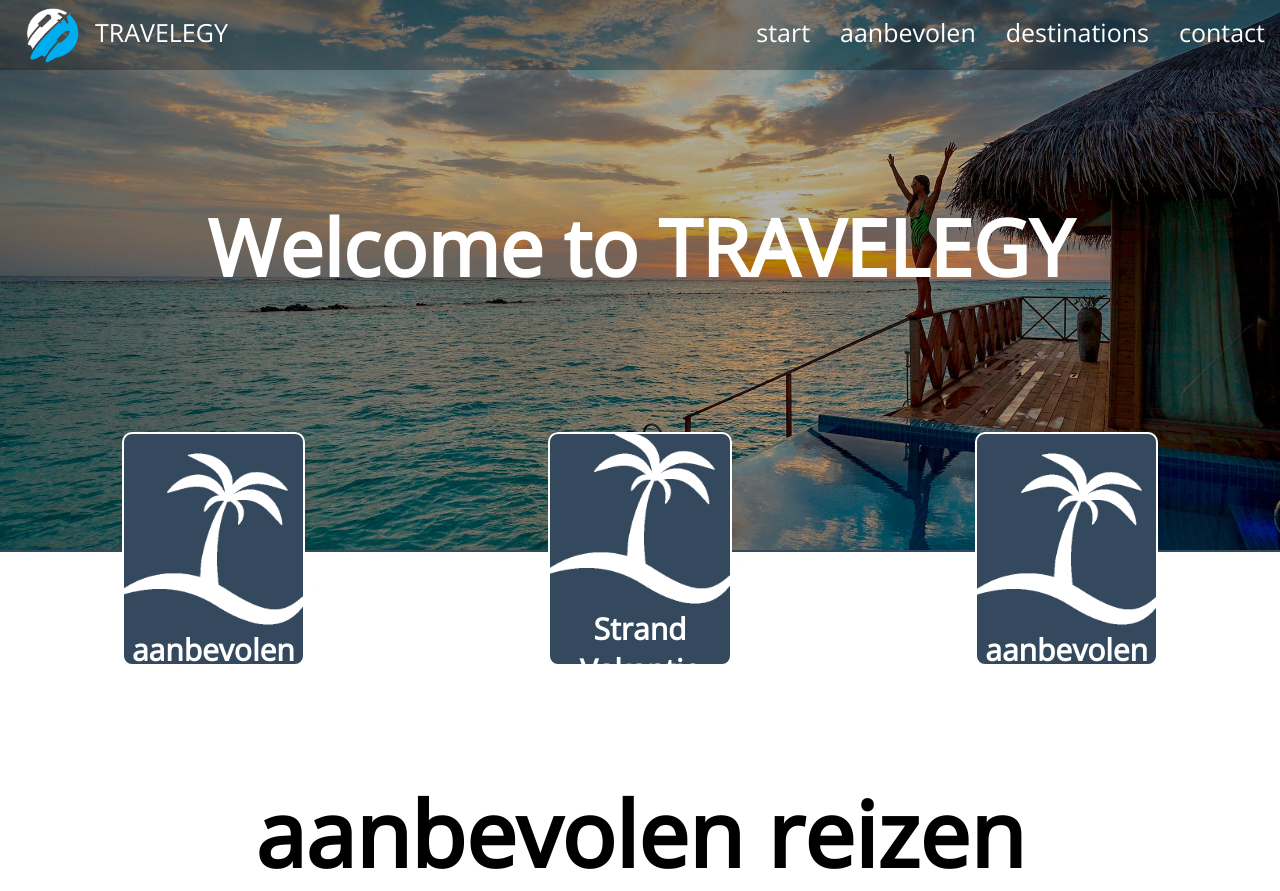
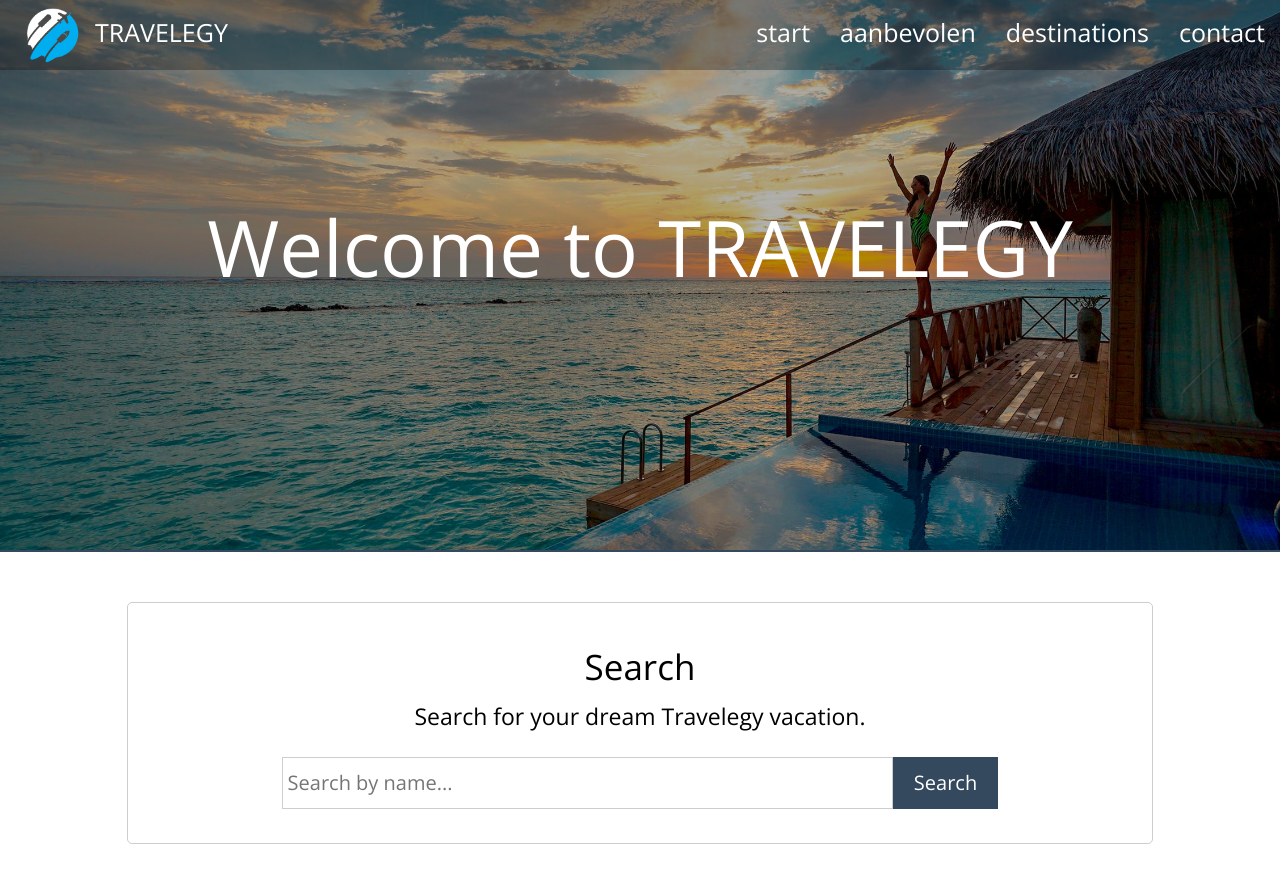
Before and after one commit to CaseBody/CRUD-P4, a PHP site: page / in a window 1280 px wide. Shown: the top 891 px of the page. Run offline with PHP 8.4, Linux system fonts and the light colour scheme.

Commit message:
part one

```diff
--- a/CSS/styles.css
+++ b/CSS/styles.css
@@ -2,7 +2,7 @@
 	margin: 0;
 	padding: 0;
 	/* fonts */
-	font-family: 'Open Sans', sans-serif;
+	font-family: "Open Sans", sans-serif;
 }
 
 html {
@@ -95,6 +95,8 @@ footer p {
 	font-size: 25px;
 }
 
+/* Home */
+
 .container_startpage {
 	width: 100%;
 	height: 550px;
@@ -109,114 +111,110 @@ footer p {
 	justify-content: center;
 	padding-top: 194px;
 	font-size: 78px;
-	font-weight: bold;
+	font-weight: normal;
 	color: #fff;
 }
 
-.container_categorieen {
-	width: 100%;
-	height: 350px;
-	margin-top: -170px;
-	margin-bottom: 40px;
+.home {
+	display: flex;
+	flex-direction: column;
+	align-items: center;
 }
 
-.container_categorieen .box {
+.home .search {
+	margin-top: 50px;
+	width: 80%;
+	min-width: 700px;
+	height: 240px;
+	border-style: solid;
+	border-color: #cdcdcd;
+	border-radius: 5px;
+	border-width: 0.6px;
+	align-items: center;
+	justify-content: center;
 	display: flex;
-	justify-content: space-around;
+	flex-direction: column;
 }
 
-.container_categorieen .box_cat {
-	display: flex;
-	justify-content: center;
-	align-items: center;
-	flex-direction: column;
-	min-width: 170px;
-	background-color: #3239c0;
-	width: 14%;
-	height: 230px;
-	background-color: var(--main-blue);
-	margin-top: 50px;
-	border: 2px solid #fff;
-	border-radius: 10px;
+.home .search .titel {
+	margin: 5px;
+	font-size: 35px;
 }
 
-.container_categorieen .box_cat .cat-img {
-	width: 200px;
-	height: 200px;
-	margin-top: 10px;
+.home .search .sub_titel {
+	font-size: 23px;
+	margin: 5px;
 }
 
-.container_categorieen .box_cat .cat-img:hover {
+.home .search .search_bar {
+	display: flex;
+	width: 70%;
+	margin-top: 20px;
+}
+
+.home .search .search_bar input {
+	width: 85%;
+	height: 40px;
+	border-color: #cdcdcd;
+	border-style: solid;
+	border-width: 0.6px;
+	font-size: 20px;
+	padding: 5px;
+}
+
+.home .search .search_bar button {
+	width: 15%;
+	background-color: var(--main-blue);
+	border-color: var(--main-blue);
+	border-style: solid;
+	font-size: 20px;
+	color: white;
+}
+
+.home .search .search_bar button:hover {
+	background: linear-gradient(rgba(0, 0, 0, 0.25), rgba(0, 0, 0, 0.25)), var(--main-blue);
 	cursor: pointer;
 }
 
-.container_categorieen .box_cat h2 {
-	text-align: center;
-	font-size: 30px;
-	margin-top: -10px;
-	color: #fff;
+.home .search .search_bar input:focus {
+	outline: none;
+	border-color: black;
 }
 
-.container_aanbevolen_reizen {
-	width: 100%;
-	height: 500px;
+.home .recommended {
+	margin-top: 50px;
+	width: 80%;
+	height: 600px;
+	display: flex;
 }
 
-.container_aanbevolen_reizen .title {
-	display: flex;
-	width: 100%;
-	height: 150px;
-	justify-content: center;
-	font-size: 60px;
-	font-weight: bold;
-	color: black;
+.home .recommended .item {
+	background-image: url("https://cdn.discordapp.com/attachments/968125920038776866/968126658219499571/unknown.png");
+	background-size: cover;
 }
 
-.container_aanbevolen_reizen .aanbevolen_reizen {
-	display: flex;
-	justify-content: space-around;
+.home .recommended .left .item {
 	width: 100%;
-	height: 500px;
+	height: 100%;
 }
 
-.container_aanbevolen_reizen .aanbevolen_reizen .reis_abv {
-	position: relative;
-	display: flex;
-	box-sizing: border-box;
-	width: 20vw;
-	min-width: 250px;
-	height: 20vw;
-	border-color: var(--main-blue);
-	border-radius: 10px;
-	border-width: 3px;
-	justify-content: space-between;
-	flex-direction: column;
-	align-items: center;
-	background: linear-gradient(rgba(0, 0, 0, 0.2), rgba(0, 0, 0, 0.2)),
-		url("https://cdn.discordapp.com/attachments/968125920038776866/968125953651920926/pexels-photo-4388167.jpeg");
-	background-size: cover;
-	background-position: center;
-	margin-bottom: 25px;
-	right: 0;
-	bottom: 0;
-	transition: all 0.8s;
-	overflow: hidden;
+.home .recommended .right .item {
+	width: 100%;
+	height: 50%;
 }
 
-.container_aanbevolen_reizen .aanbevolen_reizen .reis_abv .item_titel {
-	font-size: 45px;
-	margin-top: 10px;
-	color: #fff;
+.home .recommended .left {
+	width: 50%;
+	height: 100%;
+	padding-right: 10px;
 }
 
-.container_aanbevolen_reizen .aanbevolen_reizen .reis_abv .item_subtitel {
-	font-size: 45px;
-	margin-bottom: 10px;
-	color: #fff;
-}
-
-.container_aanbevolen_reizen .aanbevolen_reizen .reis_abv img {
-	width: 15px;
+.home .recommended .right {
+	display: flex;
+	flex-direction: column;
+	row-gap: 10px;
+	width: 50%;
+	height: 100%;
 }
 
 /* Destinations Pagina */
@@ -289,7 +287,8 @@ footer p {
 }
 
 .destinations_pagina .search_bar button:hover {
-	background-color: black;
+	background: linear-gradient(rgba(0, 0, 0, 0.25), rgba(0, 0, 0, 0.25)), var(--main-blue);
+	cursor: pointer;
 }
 
 .destinations_pagina .categories {
--- a/index.php
+++ b/index.php
@@ -10,59 +10,51 @@
 		<!-- icon page -->
 		<link rel="icon" type="image/x-icon" href="Assets/afbeeldingen/.png" />
 		<!-- fonts -->
-    <link rel="preconnect" href="https://fonts.googleapis.com">
-    <link rel="preconnect" href="https://fonts.gstatic.com" crossorigin>
-    <link href="https://fonts.googleapis.com/css2?family=Open+Sans:wght@300&display=swap" rel="stylesheet">
+		<link rel="preconnect" href="https://fonts.googleapis.com" />
+		<link rel="preconnect" href="https://fonts.gstatic.com" crossorigin />
+		<link href="https://fonts.googleapis.com/css2?family=Open+Sans:wght@300&display=swap" rel="stylesheet" />
 	</head>
 
 	<?php
     require_once 'includes/header.php';
   ?>
+
 	<body>
-    <main>
+		<main class="home">
 			<div class="container_startpage">
-        <h2>
-          Welcome to TRAVELEGY
-        </h2>
+				<h2>Welcome to TRAVELEGY</h2>
 			</div>
 
-      <div class="container_categorieen">
-        <div class="box">
-          <div class="box_cat">
-            <img class="cat-img" src="Assets/afbeeldingen/strand_vakantie.png" alt="placeholder">
-            <h2>aanbevolen</h2>
-          </div>
-          <div class="box_cat">
-            <img class="cat-img" src="Assets/afbeeldingen/strand_vakantie.png" alt="placeholder">
-            <h2>Strand Vakantie</h2>
-          </div>
-          <div class="box_cat">
-            <img class="cat-img" src="Assets/afbeeldingen/strand_vakantie.png" alt="placeholder">
-            <h2>aanbevolen</h2>
-          </div>
+			<div class="search">
+				<p class="titel">Search</p>
+				<p class="sub_titel">Search for your dream Travelegy vacation.</p>
+
+				<div class="search_bar">
+					<input type="text" placeholder="Search by name..." />
+					<button>Search</button>
 				</div>
 			</div>
 
-      <div class="container_aanbevolen_reizen">
-        <div class="title">
-          <h2>aanbevolen reizen</h2>
+			<div class="recommended">
+				<div class="left">
+					<div class="item">
+						<p class="titel">Hotel Naam</p>
+						<p class="sub_titel">Cairo, Egypt</p>
+						<p class="price">Now from $ 90.00</p>
 					</div>
-        <div class="aanbevolen_reizen">
-          <div class="reis_abv">
-            <p class="item_titel">Cairo, Egypt</p>
-            <p class="item_subtitel">Boek Nu <img src="Assets/afbeeldingen/arrow_right.png"/></p>
 				</div>
-          <div class="reis_abv">
-            <p class="item_titel">Cairo, Egypt</p>
-            <p class="item_subtitel">Boek Nu <img src="Assets/afbeeldingen/arrow_right.png"/></p>
+
+				<div class="right">
+					<div class="item">
+						<p class="titel">Hotel Naam</p>
+						<p class="sub_titel">Cairo, Egypt</p>
+						<p class="price">Now from $ 90.00</p>
 					</div>
-          <div class="reis_abv">
-            <p class="item_titel">Cairo, Egypt</p>
-            <p class="item_subtitel">Boek Nu <img src="Assets/afbeeldingen/arrow_right.png"/></p>
-          </div>
-          <div class="reis_abv">
-            <p class="item_titel">Cairo, Egypt</p>
-            <p class="item_subtitel">Boek Nu <img src="Assets/afbeeldingen/arrow_right.png"/></p>
+
+					<div class="item">
+						<p class="titel">Hotel Naam</p>
+						<p class="sub_titel">Cairo, Egypt</p>
+						<p class="price">Now from $ 90.00</p>
 					</div>
 				</div>
 			</div>
```
Lines whose indentation alone changed are shown as unchanged.
